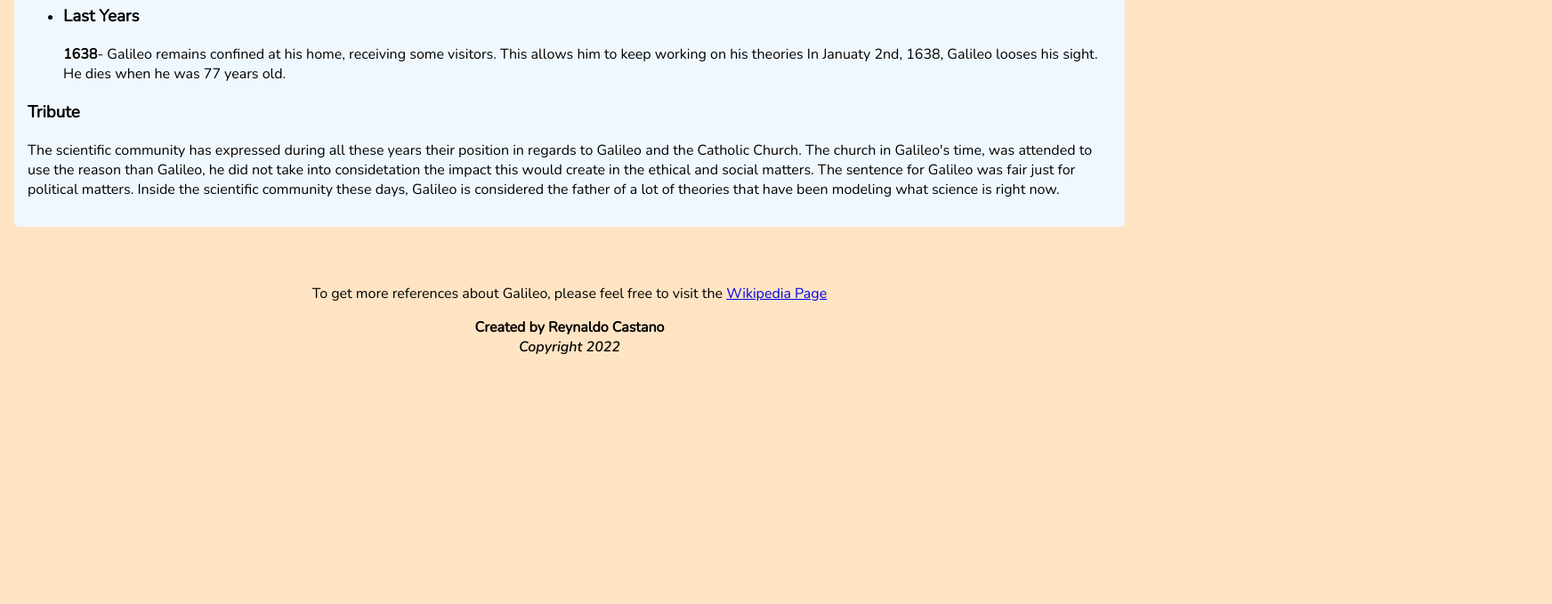
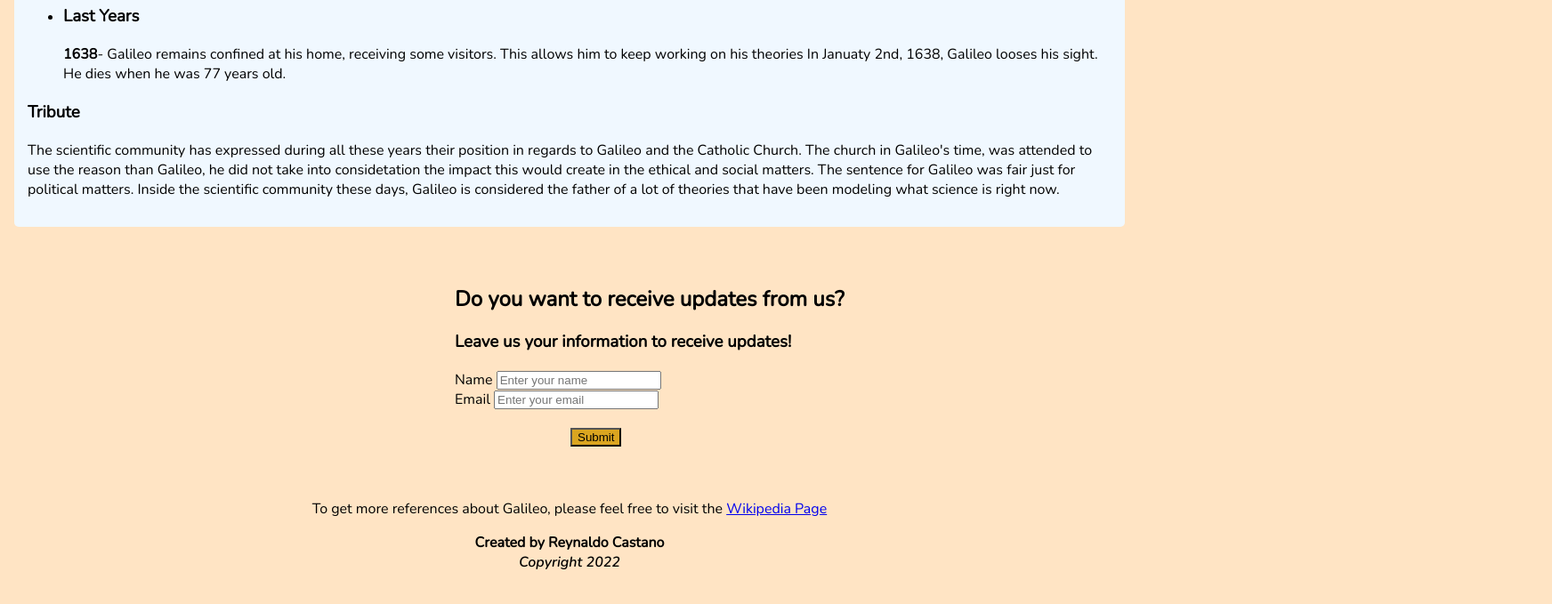
Before and after one commit to ReyAntonio12/static-website, a plain HTML site: page index.html in a window 1280 px wide. Shown: the part 1369-2048 px from the top of the page at 89% size, 1744 px wide, since content can reach past the window. Before the commit the page ends 1818 px from the top, so only its background shows below. Drawn offline with nearby package versions, Linux system fonts and the light colour scheme.

Commit message:
Adding an update and a JS file to alert when submit button has been clicked

```diff
--- a/index.html
+++ b/index.html
@@ -24,7 +24,7 @@
 
 		<div>
 
-			<h2>Here is a summary of the most important aspects:</h2>
+			<h2 id="head-info">Here is a summary of the most important aspects:</h2>
 			<ul>
 				<li> <h3>Finding his Vocation</h3>
 					<p> <b>1583</b>- His father wanted him to become in medicine. Galileo specialized in math, with help
@@ -99,6 +99,21 @@
 
 	</section>
 
+	<div id="request-email">
+		<h2>Do you want to receive updates from us?</h2>
+		<h3>Leave us your information to receive updates!</h3>
+		<div>
+			<label id="name-label">Name</label>
+            <input type=text, id="name", placeholder="Enter your name"/>
+		</div>
+		<div>
+            <label id="email-label">Email</label>
+            <input type=email, id="email", placeholder="Enter your email"/>
+        </div>
+		<div>
+			<button id="submit-button"type="submit">Submit</button>
+		</div>
+	</div>
 
 	<footer>
 
@@ -108,5 +123,7 @@
 		<br>
 		<em>Copyright 2022</em>
 	</footer>
+
+	<script src="./main.js"></script>
 </body>
 </html>
--- /dev/null
+++ b/main.js
@@ -0,0 +1,10 @@
+window.addEventListener("load", function(){
+    document.getElementById("submit-button").addEventListener("click", function(){
+        alert("Thank you for submitting");
+    })
+})
+
+/* This function works to show the alert the user has submitted information
+Email and Name.
+
+*/
--- a/style.css
+++ b/style.css
@@ -26,7 +26,7 @@ figcaption{
   background-color: aliceblue ;
 }
 
-h2{
+#head-info{
 	text-align: center;
 }
 
@@ -42,3 +42,23 @@ a{
 a:hover{
 	color: orange;  /*Effect on the link*/
 }
+
+#request-email{
+	position: relative;
+	left: 480px;
+	margin: 30px 8px;
+	padding: 15px;
+	border-radius: 5px;
+}
+
+#submit-button{
+	background-color: goldenrod;
+	position: relative;
+	left: 130px;
+	top: 20px;
+	cursor: pointer;
+	transition: 0.3s;
+}
+#submit-button:hover{
+	color:aqua;
+}
```
